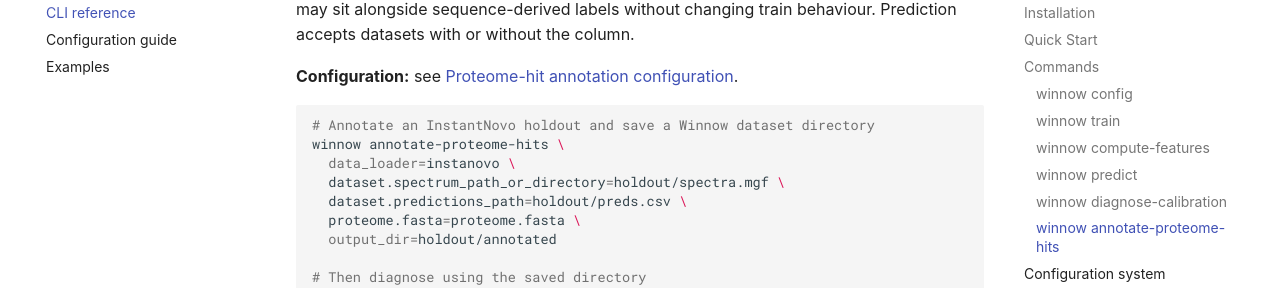
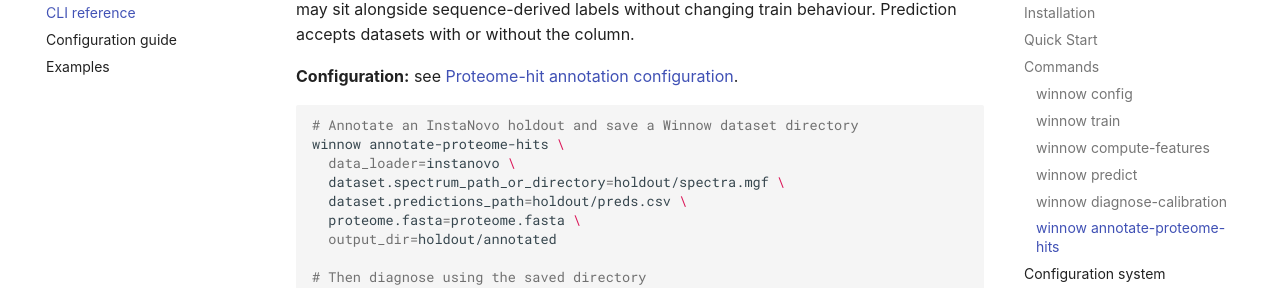
Before and after one commit to instadeepai/winnow, an MkDocs documentation site: the page built from docs/cli.md, in a window 1280 px wide and 900 px high, scrolled down 5962 px. Shown: the part 144-432 px from the top of the window. Built offline with MkDocs 1.6.1 and Material for MkDocs 9.7.7, drawn with Linux system fonts in a browser that asks for light colours; some web fonts are replaced; comment, search, counter and statistics services are not loaded.

Commit message:
docs: correct InstaNovo misspelling

````diff
--- a/docs/cli.md
+++ b/docs/cli.md
@@ -222,7 +222,7 @@ This produces the `proteome_hit` column consumed by `diagnose-calibration` with
 **Configuration:** see [Proteome-hit annotation configuration](configuration.md#proteome-hit-annotation-configuration).
 
 ```bash
-# Annotate an InstantNovo holdout and save a Winnow dataset directory
+# Annotate an InstaNovo holdout and save a Winnow dataset directory
 winnow annotate-proteome-hits \
   data_loader=instanovo \
   dataset.spectrum_path_or_directory=holdout/spectra.mgf \
````
